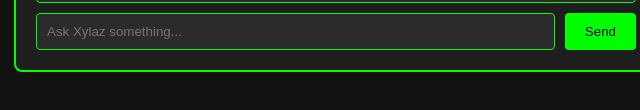
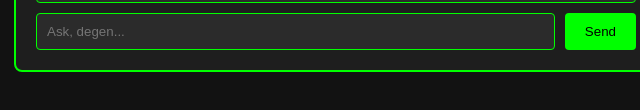
Before and after one commit to axelmas/BotXylaz, a website: page index.html in a window 1280 px wide. Shown: the part 670-780 px from the top of the page, 304-944 px from the left. Drawn offline with Linux system fonts and the light colour scheme.

Commit message:
Update index.html

```diff
--- a/index.html
+++ b/index.html
@@ -89,10 +89,10 @@
   <div class="container">
     <h2>Xylaz Bot</h2>
     <div class="chat-history" id="chat-history">
-      <!-- Los mensajes se agregarán dinámicamente aquí -->
+
     </div>
     <div class="chat-input">
-      <input type="text" id="prompt" placeholder="Ask Xylaz something...">
+      <input type="text" id="prompt" placeholder="Ask, degen...">
       <button id="submit-btn">Send</button>
     </div>
   </div>
```
